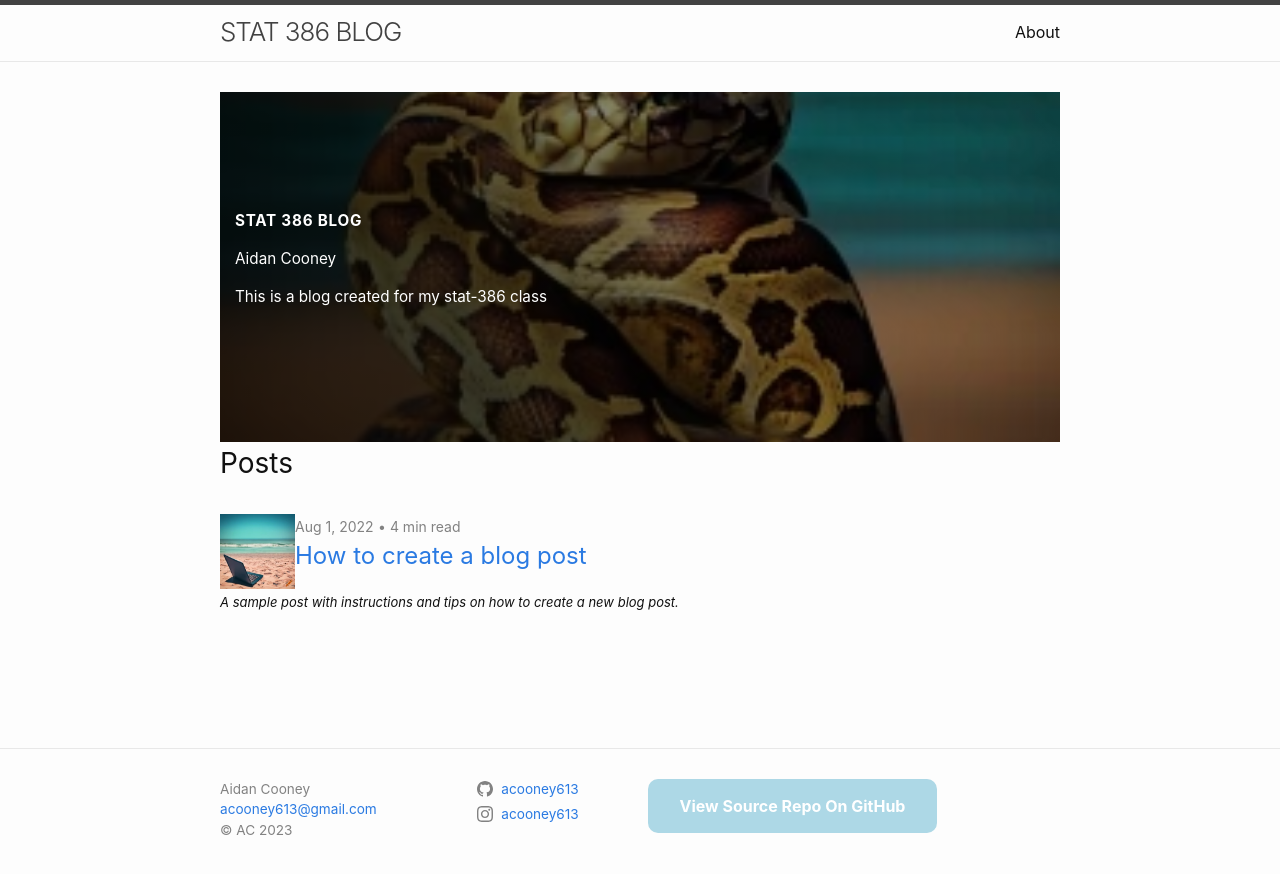
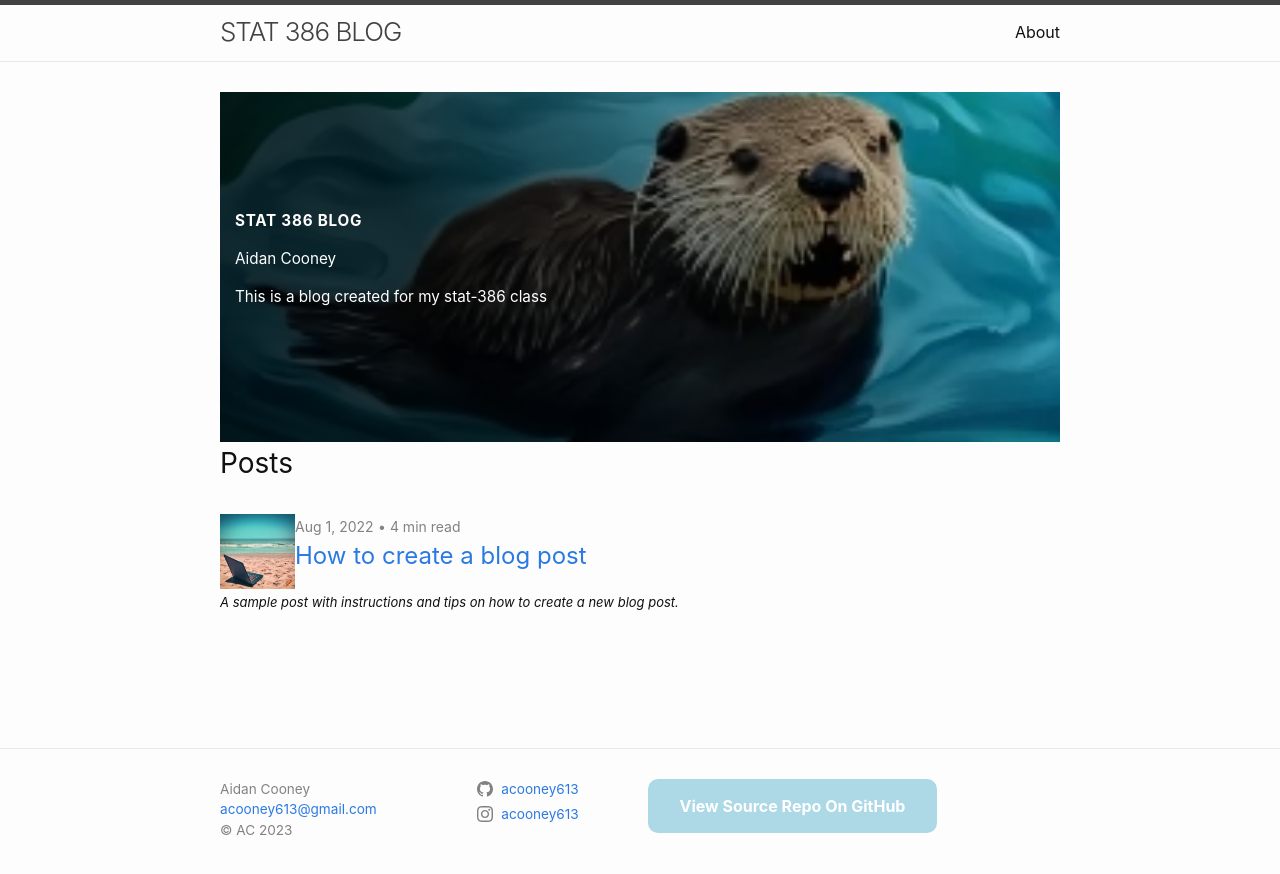
Before and after one commit to acooney613/acooney613.github.io, a Jekyll site: the page built from index.markdown, in a window 1280 px wide. Shown: the top 874 px of the page. Built offline with Jekyll 4.4.1, drawn with Linux system fonts in a browser that asks for light colours.

Commit message:
Update _config.yml

```diff
--- a/_config.yml
+++ b/_config.yml
@@ -23,7 +23,7 @@ email: acooney613@gmail.com
 description: "This is a blog created for my stat-386 class"
 baseurl:
 url: "https://acooney613.github.io"
-image: "/assets/images/python_on_a_beach.png"
+image: "/assets/images/otter1.png"
 author: Aidan Cooney
 copyright: AC # Your initials or what you want the copyright to be.  Leave empty for no copyright
 footer_description:
```
